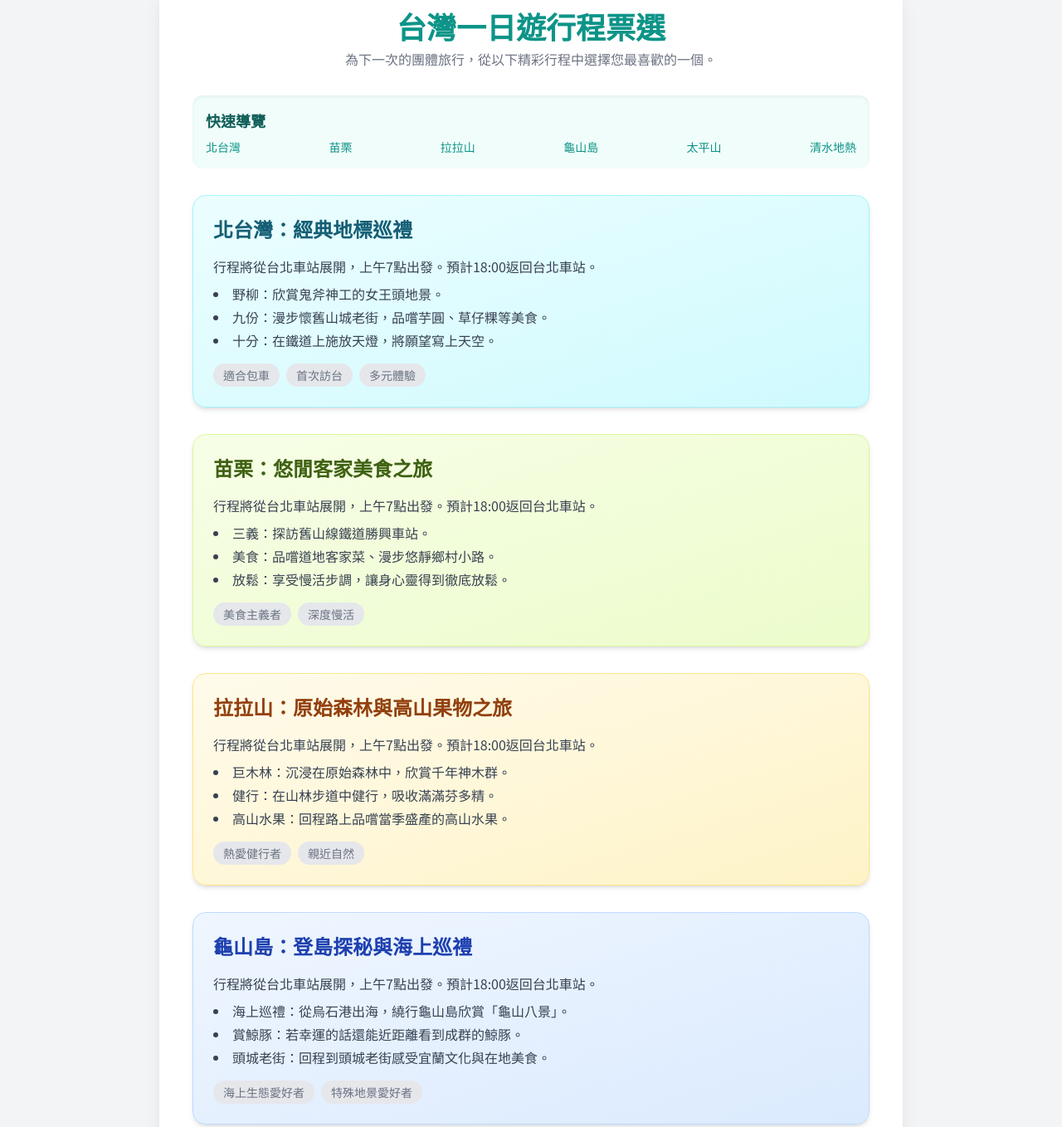
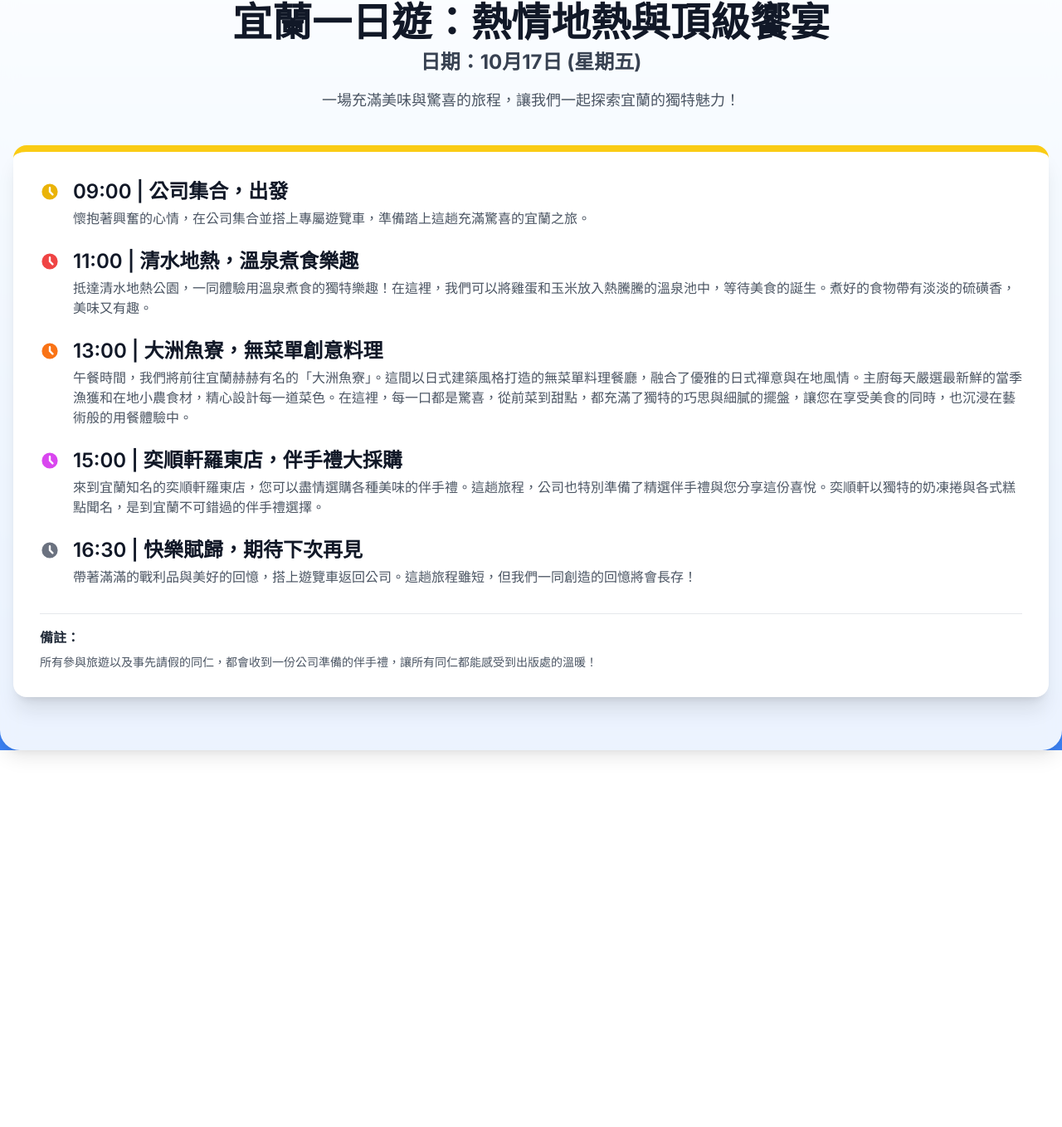
Before and after one commit to Stanley36716/employee_day, a plain HTML site: page index.html in a window 1280 px wide. Shown: the part 61-1419 px from the top of the page at 83% size. After the commit the page ends 965 px from the top, so only its background shows below. Drawn offline with nearby package versions, Linux system fonts and the light colour scheme.

Commit message:
Update index.html

```diff
--- a/index.html
+++ b/index.html
@@ -3,142 +3,115 @@
 <head>
     <meta charset="UTF-8">
     <meta name="viewport" content="width=device-width, initial-scale=1.0">
-    <title>台灣一日遊行程票選</title>
+    <title>員工旅遊行程 - 宜蘭美食與地熱探險</title>
+    <!-- 使用 Tailwind CSS CDN 確保樣式美觀且響應式 -->
     <script src="https://cdn.tailwindcss.com"></script>
-    <link rel="preconnect" href="https://fonts.googleapis.com">
-    <link rel="preconnect" href="https://fonts.gstatic.com" crossorigin>
-    <link href="https://fonts.googleapis.com/css2?family=Noto+Sans+TC:wght@400;700&display=swap" rel="stylesheet">
     <style>
+        @import url('https://fonts.googleapis.com/css2?family=Inter:wght@400;500;600;700&display=swap');
         body {
-            font-family: 'Noto Sans TC', sans-serif;
-            background-color: #f3f4f6;
+            font-family: 'Inter', sans-serif;
+            background: linear-gradient(to bottom, #dbeafe, #93c5fd, #60a5fa, #3b82f6);
             color: #1f2937;
+        }
+        .container {
+            backdrop-filter: blur(10px);
+            background-color: rgba(255, 255, 255, 0.9);
+        }
+        .card-shadow {
+            box-shadow: 0 10px 25px -3px rgba(0, 0, 0, 0.1), 0 4px 10px -2px rgba(0, 0, 0, 0.06);
+        }
+        .trip-card {
+            border-top-width: 8px;
+            transition: transform 0.3s ease, box-shadow 0.3s ease;
+        }
+        .trip-card:hover {
+            transform: translateY(-5px);
+            box-shadow: 0 15px 30px -5px rgba(0, 0, 0, 0.1), 0 6px 15px -3px rgba(0, 0, 0, 0.08);
         }
     </style>
 </head>
-<body class="bg-gray-100 p-4 sm:p-8">
+<body class="text-gray-800">
 
-    <div class="max-w-4xl mx-auto bg-white rounded-3xl shadow-xl p-6 sm:p-10 mb-8">
-        <h1 class="text-3xl sm:text-4xl font-bold text-center text-teal-600 mb-2">台灣一日遊行程票選</h1>
-        <p class="text-center text-gray-500 mb-8">為下一次的團體旅行，從以下精彩行程中選擇您最喜歡的一個。</p>
+    <div class="container mx-auto px-4 py-8 md:py-16 rounded-3xl card-shadow">
+        <header class="text-center mb-10">
+            <h1 class="text-4xl md:text-5xl font-extrabold text-gray-900 mb-2">宜蘭一日遊：熱情地熱與頂級饗宴</h1>
+            <p class="text-xl md:text-2xl font-bold text-gray-700 mb-4">日期：10月17日 (星期五)</p>
+            <p class="text-lg text-gray-600">一場充滿美味與驚喜的旅程，讓我們一起探索宜蘭的獨特魅力！</p>
+        </header>
 
-        <!-- 選單區塊 -->
-        <nav class="mb-8 p-4 bg-teal-50 rounded-xl shadow-inner">
-            <h3 class="text-lg font-semibold text-teal-800 mb-2">快速導覽</h3>
-            <ul class="flex flex-wrap justify-center sm:justify-between gap-3 text-sm font-medium">
-                <li><a href="#taipei" class="text-teal-600 hover:text-teal-800 transition-colors duration-200">北台灣</a></li>
-                <li><a href="#miaoli" class="text-teal-600 hover:text-teal-800 transition-colors duration-200">苗栗</a></li>
-                <li><a href="#lalashan" class="text-teal-600 hover:text-teal-800 transition-colors duration-200">拉拉山</a></li>
-                <li><a href="#guishan" class="text-teal-600 hover:text-teal-800 transition-colors duration-200">龜山島</a></li>
-                <li><a href="#taipingshan" class="text-teal-600 hover:text-teal-800 transition-colors duration-200">太平山</a></li>
-                <li><a href="#qingshui" class="text-teal-600 hover:text-teal-800 transition-colors duration-200">清水地熱</a></li>
-            </ul>
-        </nav>
+        <!-- 行程卡片容器 -->
+        <div class="space-y-8">
 
-        <div class="space-y-8">
-            <!-- 北台灣行程 -->
-            <div id="taipei" class="bg-gradient-to-br from-cyan-50 to-cyan-100 rounded-2xl shadow-md p-6 border border-cyan-200">
-                <h2 class="text-2xl font-bold text-cyan-800 mb-4">北台灣：經典地標巡禮</h2>
-                <p class="text-gray-700 leading-relaxed mb-2">
-                    行程將從台北車站展開，上午7點出發。預計18:00返回台北車站。
-                </p>
-                <ul class="list-disc list-inside text-gray-700 space-y-1 mb-4">
-                    <li>野柳：欣賞鬼斧神工的女王頭地景。</li>
-                    <li>九份：漫步懷舊山城老街，品嚐芋圓、草仔粿等美食。</li>
-                    <li>十分：在鐵道上施放天燈，將願望寫上天空。</li>
+            <!-- Day 1 Card -->
+            <div class="bg-white p-6 md:p-8 rounded-2xl shadow-xl transition-shadow duration-300 trip-card border-t-8 border-yellow-400 hover:border-yellow-500">
+
+                <ul class="space-y-6">
+                    <!-- 行程項目 -->
+                    <li class="flex items-start space-x-4">
+                        <div class="flex-shrink-0 mt-1">
+                            <svg class="h-6 w-6 text-yellow-500" fill="currentColor" viewBox="0 0 20 20">
+                                <path fill-rule="evenodd" d="M10 18a8 8 0 100-16 8 8 0 000 16zm1-12a1 1 0 10-2 0v4a1 1 0 00.293.707l2.828 2.829a1 1 0 101.415-1.415L11 9.586V6z" clip-rule="evenodd" />
+                            </svg>
+                        </div>
+                        <div>
+                            <p class="font-semibold text-xl md:text-2xl text-gray-900">09:00 | 公司集合，出發</p>
+                            <p class="mt-1 text-gray-600">懷抱著興奮的心情，在公司集合並搭上專屬遊覽車，準備踏上這趟充滿驚喜的宜蘭之旅。</p>
+                        </div>
+                    </li>
+                    <li class="flex items-start space-x-4">
+                        <div class="flex-shrink-0 mt-1">
+                            <svg class="h-6 w-6 text-red-500" fill="currentColor" viewBox="0 0 20 20">
+                                <path fill-rule="evenodd" d="M10 18a8 8 0 100-16 8 8 0 000 16zm1-12a1 1 0 10-2 0v4a1 1 0 00.293.707l2.828 2.829a1 1 0 101.415-1.415L11 9.586V6z" clip-rule="evenodd" />
+                            </svg>
+                        </div>
+                        <div>
+                            <p class="font-semibold text-xl md:text-2xl text-gray-900">11:00 | 清水地熱，溫泉煮食樂趣</p>
+                            <p class="mt-1 text-gray-600">抵達清水地熱公園，一同體驗用溫泉煮食的獨特樂趣！在這裡，我們可以將雞蛋和玉米放入熱騰騰的溫泉池中，等待美食的誕生。煮好的食物帶有淡淡的硫磺香，美味又有趣。</p>
+                        </div>
+                    </li>
+                    <li class="flex items-start space-x-4">
+                        <div class="flex-shrink-0 mt-1">
+                            <svg class="h-6 w-6 text-orange-500" fill="currentColor" viewBox="0 0 20 20">
+                                <path fill-rule="evenodd" d="M10 18a8 8 0 100-16 8 8 0 000 16zm1-12a1 1 0 10-2 0v4a1 1 0 00.293.707l2.828 2.829a1 1 0 101.415-1.415L11 9.586V6z" clip-rule="evenodd" />
+                            </svg>
+                        </div>
+                        <div>
+                            <p class="font-semibold text-xl md:text-2xl text-gray-900">13:00 | 大洲魚寮，無菜單創意料理</p>
+                            <p class="mt-1 text-gray-600">午餐時間，我們將前往宜蘭赫赫有名的「大洲魚寮」。這間以日式建築風格打造的無菜單料理餐廳，融合了優雅的日式禪意與在地風情。主廚每天嚴選最新鮮的當季漁獲和在地小農食材，精心設計每一道菜色。在這裡，每一口都是驚喜，從前菜到甜點，都充滿了獨特的巧思與細膩的擺盤，讓您在享受美食的同時，也沉浸在藝術般的用餐體驗中。</p>
+                        </div>
+                    </li>
+                    <li class="flex items-start space-x-4">
+                        <div class="flex-shrink-0 mt-1">
+                            <svg class="h-6 w-6 text-fuchsia-500" fill="currentColor" viewBox="0 0 20 20">
+                                <path fill-rule="evenodd" d="M10 18a8 8 0 100-16 8 8 0 000 16zm1-12a1 1 0 10-2 0v4a1 1 0 00.293.707l2.828 2.829a1 1 0 101.415-1.415L11 9.586V6z" clip-rule="evenodd" />
+                            </svg>
+                        </div>
+                        <div>
+                            <p class="font-semibold text-xl md:text-2xl text-gray-900">15:00 | 奕順軒羅東店，伴手禮大採購</p>
+                            <p class="mt-1 text-gray-600">來到宜蘭知名的奕順軒羅東店，您可以盡情選購各種美味的伴手禮。這趟旅程，公司也特別準備了精選伴手禮與您分享這份喜悅。奕順軒以獨特的奶凍捲與各式糕點聞名，是到宜蘭不可錯過的伴手禮選擇。</p>
+                        </div>
+                    </li>
+                    <li class="flex items-start space-x-4">
+                        <div class="flex-shrink-0 mt-1">
+                            <svg class="h-6 w-6 text-gray-500" fill="currentColor" viewBox="0 0 20 20">
+                                <path fill-rule="evenodd" d="M10 18a8 8 0 100-16 8 8 0 000 16zm1-12a1 1 0 10-2 0v4a1 1 0 00.293.707l2.828 2.829a1 1 0 101.415-1.415L11 9.586V6z" clip-rule="evenodd" />
+                            </svg>
+                        </div>
+                        <div>
+                            <p class="font-semibold text-xl md:text-2xl text-gray-900">16:30 | 快樂賦歸，期待下次再見</p>
+                            <p class="mt-1 text-gray-600">帶著滿滿的戰利品與美好的回憶，搭上遊覽車返回公司。這趟旅程雖短，但我們一同創造的回憶將會長存！</p>
+                        </div>
+                    </li>
                 </ul>
-                <div class="flex flex-wrap gap-2 text-sm text-gray-500">
-                    <span class="bg-gray-200 rounded-full px-3 py-1">適合包車</span>
-                    <span class="bg-gray-200 rounded-full px-3 py-1">首次訪台</span>
-                    <span class="bg-gray-200 rounded-full px-3 py-1">多元體驗</span>
-                </div>
-            </div>
 
-            <!-- 苗栗行程 -->
-            <div id="miaoli" class="bg-gradient-to-br from-lime-50 to-lime-100 rounded-2xl shadow-md p-6 border border-lime-200">
-                <h2 class="text-2xl font-bold text-lime-800 mb-4">苗栗：悠閒客家美食之旅</h2>
-                <p class="text-gray-700 leading-relaxed mb-2">
-                    行程將從台北車站展開，上午7點出發。預計18:00返回台北車站。
-                </p>
-                <ul class="list-disc list-inside text-gray-700 space-y-1 mb-4">
-                    <li>三義：探訪舊山線鐵道勝興車站。</li>
-                    <li>美食：品嚐道地客家菜、漫步悠靜鄉村小路。</li>
-                    <li>放鬆：享受慢活步調，讓身心靈得到徹底放鬆。</li>
-                </ul>
-                <div class="flex flex-wrap gap-2 text-sm text-gray-500">
-                    <span class="bg-gray-200 rounded-full px-3 py-1">美食主義者</span>
-                    <span class="bg-gray-200 rounded-full px-3 py-1">深度慢活</span>
-                </div>
-            </div>
-
-            <!-- 拉拉山行程 -->
-            <div id="lalashan" class="bg-gradient-to-br from-amber-50 to-amber-100 rounded-2xl shadow-md p-6 border border-amber-200">
-                <h2 class="text-2xl font-bold text-amber-800 mb-4">拉拉山：原始森林與高山果物之旅</h2>
-                <p class="text-gray-700 leading-relaxed mb-2">
-                    行程將從台北車站展開，上午7點出發。預計18:00返回台北車站。
-                </p>
-                <ul class="list-disc list-inside text-gray-700 space-y-1 mb-4">
-                    <li>巨木林：沉浸在原始森林中，欣賞千年神木群。</li>
-                    <li>健行：在山林步道中健行，吸收滿滿芬多精。</li>
-                    <li>高山水果：回程路上品嚐當季盛產的高山水果。</li>
-                </ul>
-                <div class="flex flex-wrap gap-2 text-sm text-gray-500">
-                    <span class="bg-gray-200 rounded-full px-3 py-1">熱愛健行者</span>
-                    <span class="bg-gray-200 rounded-full px-3 py-1">親近自然</span>
-                </div>
-            </div>
-
-            <!-- 龜山島行程 -->
-            <div id="guishan" class="bg-gradient-to-br from-blue-50 to-blue-100 rounded-2xl shadow-md p-6 border border-blue-200">
-                <h2 class="text-2xl font-bold text-blue-800 mb-4">龜山島：登島探秘與海上巡禮</h2>
-                <p class="text-gray-700 leading-relaxed mb-2">
-                    行程將從台北車站展開，上午7點出發。預計18:00返回台北車站。
-                </p>
-                <ul class="list-disc list-inside text-gray-700 space-y-1 mb-4">
-                    <li>海上巡禮：從烏石港出海，繞行龜山島欣賞「龜山八景」。</li>
-                    <li>賞鯨豚：若幸運的話還能近距離看到成群的鯨豚。</li>
-                    <li>頭城老街：回程到頭城老街感受宜蘭文化與在地美食。</li>
-                </ul>
-                <div class="flex flex-wrap gap-2 text-sm text-gray-500">
-                    <span class="bg-gray-200 rounded-full px-3 py-1">海上生態愛好者</span>
-                    <span class="bg-gray-200 rounded-full px-3 py-1">特殊地景愛好者</span>
-                </div>
-            </div>
-
-            <!-- 太平山行程 -->
-            <div id="taipingshan" class="bg-gradient-to-br from-violet-50 to-violet-100 rounded-2xl shadow-md p-6 border border-violet-200">
-                <h2 class="text-2xl font-bold text-violet-800 mb-4">太平山：雲霧仙境與高山步道</h2>
-                <p class="text-gray-700 leading-relaxed mb-2">
-                    行程將從台北車站展開，上午7點出發。預計18:00返回台北車站。
-                </p>
-                <ul class="list-disc list-inside text-gray-700 space-y-1 mb-4">
-                    <li>見晴懷古步道：走訪 CNN 評選的「全球最美小路」。</li>
-                    <li>太平山蹦蹦車：體驗獨特的懷舊森林鐵道。</li>
-                    <li>鳩之澤溫泉：享受溫泉煮食與泡湯的樂趣。</li>
-                </ul>
-                <div class="flex flex-wrap gap-2 text-sm text-gray-500">
-                    <span class="bg-gray-200 rounded-full px-3 py-1">熱愛健行者</span>
-                    <span class="bg-gray-200 rounded-full px-3 py-1">享受森林浴</span>
-                </div>
-            </div>
-
-            <!-- 清水地熱行程 -->
-            <div id="qingshui" class="bg-gradient-to-br from-red-50 to-red-100 rounded-2xl shadow-md p-6 border border-red-200">
-                <h2 class="text-2xl font-bold text-red-800 mb-4">清水地熱：溫泉煮食與同仁同樂</h2>
-                <p class="text-gray-700 leading-relaxed mb-2">
-                    行程將從台北車站展開，上午7點出發。預計18:00返回台北車站。
-                </p>
-                <ul class="list-disc list-inside text-gray-700 space-y-1 mb-4">
-                    <li>清水地熱：體驗用溫泉煮食的樂趣。</li>
-                    <li>三星蔥：到三星鄉體驗拔蔥、做蔥油餅 DIY。</li>
-                    <li>周邊活動：可前往國立傳統藝術中心感受文化氛圍。</li>
-                </ul>
-                <div class="flex flex-wrap gap-2 text-sm text-gray-500">
-                    <span class="bg-gray-200 rounded-full px-3 py-1">美食主義者</span>
-                    <span class="bg-gray-200 rounded-full px-3 py-1">團體活動</span>
+                <!-- 備註區塊 -->
+                <div class="mt-8 pt-4 border-t border-gray-200">
+                    <h3 class="font-semibold text-base text-gray-800 mb-2">備註：</h3>
+                    <p class="text-sm text-gray-600">所有參與旅遊以及事先請假的同仁，都會收到一份公司準備的伴手禮，讓所有同仁都能感受到出版處的溫暖！</p>
                 </div>
             </div>
         </div>
     </div>
+
 </body>
 </html>
```
